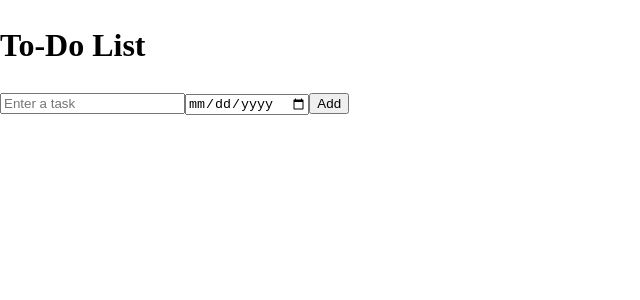
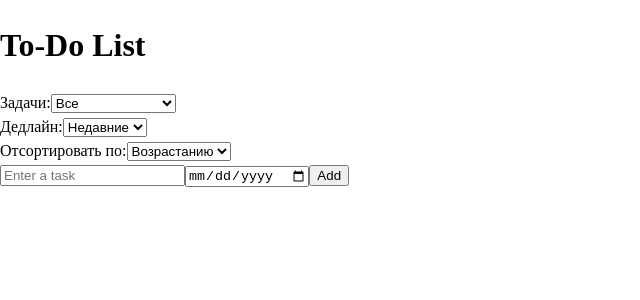
Before and after one commit to belovdima/PROJECTS, a React (Vite) app in the folder To-Do-List/: page / in a window 1280 px wide. Shown: the top 300 px of the page, without its empty margins (0-640 px from the left). Built offline with nearby package versions, Linux system fonts and the light colour scheme.

Commit message:
added filter html

```diff
--- a/To-Do-List/src/components/List..tsx
+++ b/To-Do-List/src/components/List..tsx
@@ -16,6 +16,11 @@ export const List = () => {
     const [newDeadline, setNewDeadline] = useState(""); // Для дедлайна
     const tasks = useSelector((state: RootState) => state.tasks);
     const dispatch = useDispatch();
+
+    //стейты для фильтров
+    const [status, setStatus] = useState("all");
+    const [deadline, setDeadline] = useState("new");
+    const [filterId, setFilterId] = useState("increase");
 
     const handleInputChange = (e: React.ChangeEvent<HTMLInputElement>) => {
         setNewTask(e.target.value);
@@ -52,6 +57,30 @@ export const List = () => {
         <>
             <div className="list">
                 <h1>To-Do List</h1>
+                <div className="filters">
+                    <form className="filters__status">
+                        <label htmlFor="status">Задачи:</label>
+                        <select id="status" name="status">
+                            <option value="all">Все</option>
+                            <option value="completed">Выполненные</option>
+                            <option value="notcompleted">Невыполненные</option>
+                        </select>
+                    </form>
+                    <form className="filters__deadline">
+                        <label htmlFor="deadline">Дедлайн:</label>
+                        <select id="deadline" name="deadline">
+                            <option value="new">Недавние</option>
+                            <option value="old">Старые</option>
+                        </select>
+                    </form>
+                    <form className="filters__id">
+                        <label htmlFor="id">Отсортировать по:</label>
+                        <select id="id" name="id">
+                            <option value="increase">Возрастанию</option>
+                            <option value="decrease">Убыванию</option>
+                        </select>
+                    </form>
+                </div>
                 <input
                     type="text"
                     placeholder="Enter a task"
--- a/To-Do-List/src/redux/filter.ts
+++ /dev/null
@@ -1 +0,0 @@
-//filter component
```
